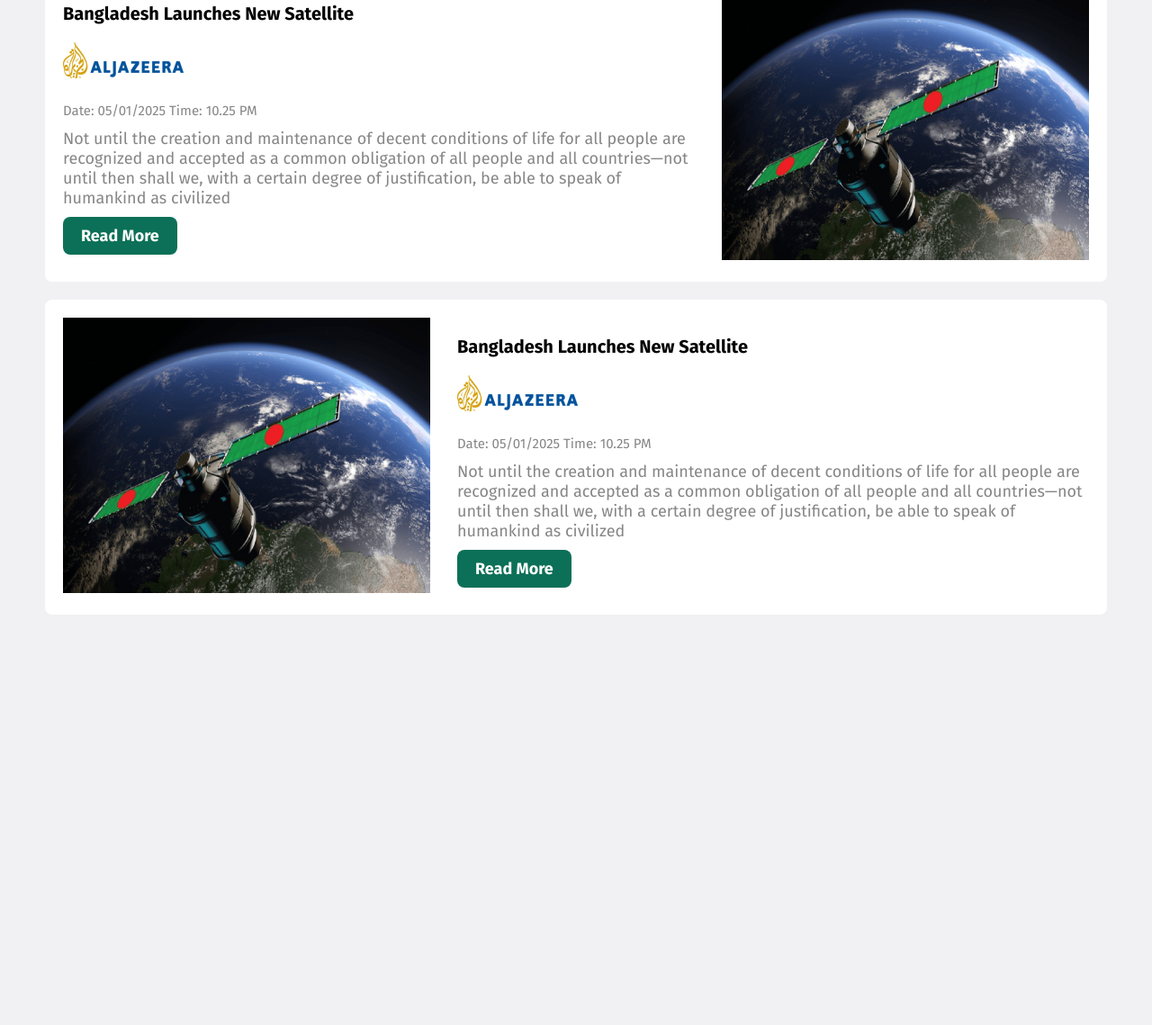
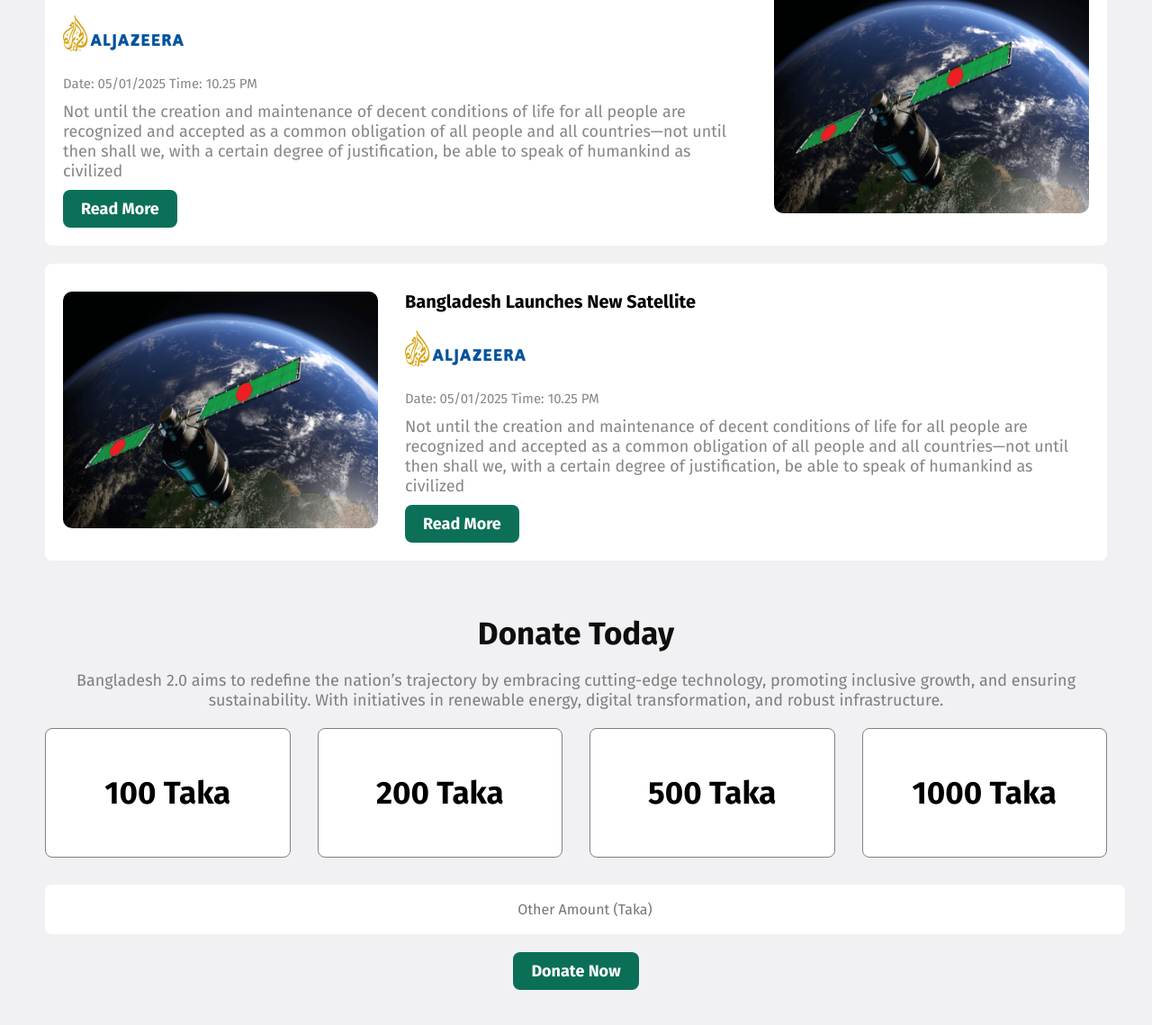
Before and after one commit to MottuqeBrid/BANGLADESH-2.0, a plain HTML site: page index.html in a window 1280 px wide. Shown: the part 2899-4038 px from the top of the page at 90% size. Before the commit the page ends 3642 px from the top, so only its background shows below. Drawn offline with Linux system fonts and the light colour scheme.

Commit message:
add Donate Today

```diff
--- a/index.html
+++ b/index.html
@@ -238,7 +238,7 @@
           <div class="dbox">
             <h2>Bangladesh Launches New Satellite</h2>
             <img src="./assets/al-jazeera.png" alt="" />
-            <p><small>Date: 05/01/2025   Time: 10.25 PM</small></p>
+            <p><small>Date: 05/01/2025 Time: 10.25 PM</small></p>
             <p>
               Not until the creation and maintenance of decent conditions of
               life for all people are recognized and accepted as a common
@@ -254,7 +254,9 @@
           <div class="dbox">
             <h2>Bangladesh Launches New Satellite</h2>
             <img src="./assets/al-jazeera.png" alt="" />
-            <p><small>Date: 05/01/2025   Time: 10.25 PM</small></p>
+            <p>
+              <small>Date: 05/01/2025 <span>Time: 10.25 PM</span></small>
+            </p>
             <p>
               Not until the creation and maintenance of decent conditions of
               life for all people are recognized and accepted as a common
@@ -270,7 +272,7 @@
           <div class="dbox">
             <h2>Bangladesh Launches New Satellite</h2>
             <img src="./assets/al-jazeera.png" alt="" />
-            <p><small>Date: 05/01/2025   Time: 10.25 PM</small></p>
+            <p><small>Date: 05/01/2025 Time: 10.25 PM</small></p>
             <p>
               Not until the creation and maintenance of decent conditions of
               life for all people are recognized and accepted as a common
@@ -283,6 +285,35 @@
         </div>
       </section>
       <!-- Recent News section end -->
+      <!-- Donate section start -->
+      <section class="donate-section mtb">
+        <div class="donate-container">
+          <h1 class="donate-title">Donate Today</h1>
+          <p class="donate-text">
+            Bangladesh 2.0 aims to redefine the nation’s trajectory by embracing
+            cutting-edge technology, promoting inclusive growth, and ensuring
+            sustainability. With initiatives in renewable energy, digital
+            transformation, and robust infrastructure.
+          </p>
+          <div class="donate-boxs">
+            <div class="donate-box">
+              <h1>100 Taka</h1>
+            </div>
+            <div class="donate-box">
+              <h1>200 Taka</h1>
+            </div>
+            <div class="donate-box">
+              <h1>500 Taka</h1>
+            </div>
+            <div class="donate-box">
+              <h1>1000 Taka</h1>
+            </div>
+          </div>
+          <input type="text" placeholder="Other Amount (Taka)" />
+          <button class="btn donate-btn">Donate Now</button>
+        </div>
+      </section>
+      <!-- Donate section end -->
     </main>
   </body>
 </html>
--- a/styles/style.css
+++ b/styles/style.css
@@ -87,7 +87,8 @@ header > nav .signup-btn:hover {
 }
 /* Pillars of "Bangladesh 2.0" style  */
 .pillars-section-title,
-.recent-news-title {
+.recent-news-title,
+.donate-title {
   color: rgb(14, 14, 14);
   font-size: 35px;
   font-weight: 700;
@@ -115,7 +116,8 @@ header > nav .signup-btn:hover {
 .pillars-section-box > p,
 .vision-section-text,
 .vision-section-box > p,
-.recent-news-subtitle {
+.recent-news-subtitle,
+.donate-text {
   font-size: 18px;
   color: rgba(14, 14, 14, 0.5);
   margin: 10px 0;
@@ -228,8 +230,12 @@ table {
   align-items: center;
   margin: 20px 0;
 }
-.Recent-News-box > img {
-  width: 33%;
+.ibox {
+  /* width: 400px; */
+}
+.ibox > img {
+  width: 350px;
+  border-radius: 10px;
 }
 .dbox > h2 {
   font-size: 20px;
@@ -247,3 +253,43 @@ table {
 .reverse-box {
   flex-direction: row-reverse;
 }
+/* Donate Today style  */
+.donate-container {
+  text-align: center;
+}
+.donate-boxs {
+  display: flex;
+  gap: 30px;
+  justify-content: space-between;
+  margin: 20px 0;
+}
+.donate-box {
+  background-color: white;
+  padding: 50px 25px;
+  border-radius: 8px;
+  border: 1px solid #7e8281;
+  width: 25%;
+  transition: 0.3s;
+}
+.donate-box > h1 {
+  font-size: 35px;
+  font-weight: 700;
+}
+.donate-box:hover {
+  background-color: #c6e4d6;
+}
+.donate-container input[type="text"] {
+  width: 100%;
+  height: 35px;
+  padding: 10px;
+  border-radius: 8px;
+  border: none;
+  margin: 10px 0;
+  outline: none;
+  font-size: 16px;
+  margin: 10px 0;
+  margin-bottom: 20px;
+}
+.donate-container input[type="text"]::placeholder {
+  text-align: center;
+}
```
